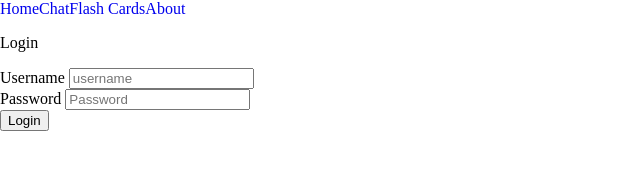
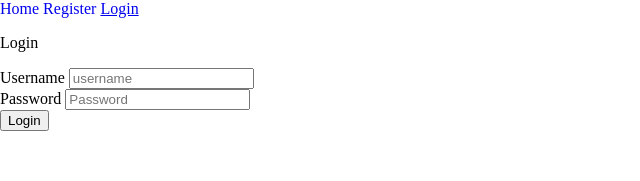
Before and after one commit to santhi26/debugging-dialects, a React (Vite) app in the folder frontend/: page /login in a window 1280 px wide. Shown: the top 181 px of the page, without its empty margins (0-640 px from the left). Built offline with nearby package versions, Linux system fonts and the light colour scheme.

Commit message:
dinamic header

```diff
--- a/frontend/src/App.jsx
+++ b/frontend/src/App.jsx
@@ -1,7 +1,7 @@
 import React from 'react'
 import * as Pages from './pages';
 import {Routes, Route} from 'react-router-dom';
-import {HeaderUser} from './components';
+import {Header} from './components';
 import './App.css'
 import { UserProvider } from './contexts';
 
@@ -10,7 +10,7 @@ function App() {
     <>
      <UserProvider>
         <Routes>
-          <Route path="/" element={<HeaderUser />} >
+          <Route path="/" element={<Header />} >
             <Route index element={<Pages.homePage />} />
             <Route path="/registerHome" element={<Pages.registerHome />} />
             <Route path="/student" element={<Pages.studentPage />} />
--- a/frontend/src/components/Header/index.jsx
+++ b/frontend/src/components/Header/index.jsx
@@ -1,19 +1,34 @@
 import React from 'react';
 import { NavLink, Outlet } from 'react-router-dom';
+import {useState, useEffect, useContext} from 'react';
+import { UserContext } from '../../contexts';
 const styles = ({ isActive }) => ({ textDecoration: isActive ? 'underline' : 'none'});
 
 export default function Header () {
+    const {contextUsername} = useContext(UserContext);
     return (
         <main>
+            {contextUsername === "" ? (
             <header>
                 <nav>
-                    <NavLink to="/" style={styles}>Home</NavLink>
-                    <NavLink to="/registerHome" style={styles}>Register</NavLink>
-                    <NavLink to="/Login" style={styles}>Login</NavLink>
+                    <NavLink to="/" style={styles}>Home </NavLink>
+                    <NavLink to="/registerHome" style={styles}>Register </NavLink>
+                    <NavLink to="/Login" style={styles}>Login </NavLink>
 
                 </nav>
             </header>
+            ) : (
+                <header>
+                <nav>
+                    <NavLink to="/" style={styles}>Home </NavLink>
+                    <NavLink to="/message" style={styles}>Chat </NavLink>
+                    <NavLink to="/flashcard" style={styles}>FlashCards </NavLink>
+                    <NavLink to="/about" style={styles}>About </NavLink>
+                </nav>
+            </header>
+            )}
             <Outlet />
+
         </main>
     )
 };
--- a/frontend/src/components/HeaderUser/index.jsx
+++ /dev/null
@@ -1,19 +0,0 @@
-import React from 'react';
-import { NavLink, Outlet } from 'react-router-dom';
-const styles = ({ isActive }) => ({ textDecoration: isActive ? 'underline' : 'none'});
-
-export default function HeaderUser () {
-    return (
-        <main>
-            <header>
-                <nav>
-                    <NavLink to="/" style={styles}>Home</NavLink>
-                    <NavLink to="/message" style={styles}>Chat</NavLink>
-                    <NavLink to="/flashcard" style={styles}>Flash Cards</NavLink>
-                    <NavLink to="/about" style={styles}>About</NavLink>
-                </nav>
-            </header>
-            <Outlet />
-        </main>
-    )
-};
--- /dev/null
+++ b/frontend/src/components/Logout/index.jsx
@@ -0,0 +1,7 @@
+import React from 'react'
+
+export default function Logout() {
+  return (
+    <div>Logout</div>
+  )
+}
--- a/frontend/src/components/index.jsx
+++ b/frontend/src/components/index.jsx
@@ -12,3 +12,4 @@ export {default as SearchTeacher} from './SearchTeacher'
 export {default as ReviewFlashCard} from './ReviewFlashCard'
 export {default as Greetings} from './Greetings'
 export {default as HeaderUser} from './HeaderUser'
+export {default as Logout} from './Logout'
--- a/frontend/src/pages/messagePage/index.jsx
+++ b/frontend/src/pages/messagePage/index.jsx
@@ -6,31 +6,31 @@ import { socket } from '../../socket';
 
 
 export default function messagePage() {
-    const {users, setUsers, messages, setMessages} = useContext(UserContext);
-    socket.connect();
-    const username = sessionStorage.getItem("username");
+    // const {users, setUsers, messages, setMessages} = useContext(UserContext);
+    // socket.connect();
+    // const username = sessionStorage.getItem("username");
 
-    useEffect(() => {
-        socket.emit("username", username);//can change username variable to be whatever variable holds the username (same for role);
+    // useEffect(() => {
+    //     socket.emit("username", username);//can change username variable to be whatever variable holds the username (same for role);
 
-        // socket.on('users', (user) => {
-        //     console.log(user);
-        //     setUsers(user);
-        // })
-    }, []);
+    //     // socket.on('users', (user) => {
+    //     //     console.log(user);
+    //     //     setUsers(user);
+    //     // })
+    // }, []);
 
-    useEffect(() => { //this is where we need to add all socket event listeners.
-        socket.on('users', (user) => {
-            setUsers(user);
-        })
-    }, [socket]);
+    // useEffect(() => { //this is where we need to add all socket event listeners.
+    //     socket.on('users', (user) => {
+    //         setUsers(user);
+    //     })
+    // }, [socket]);
 
 
 
 
-    useEffect(()=>{
-        console.log(users);
-    }, [users])
+    // useEffect(()=>{
+    //     console.log(users);
+    // }, [users])
 
     return (
         <>
```
